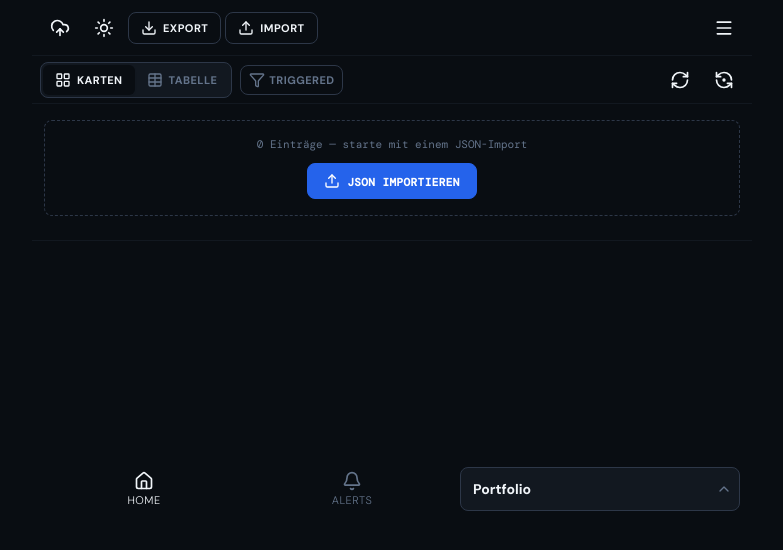
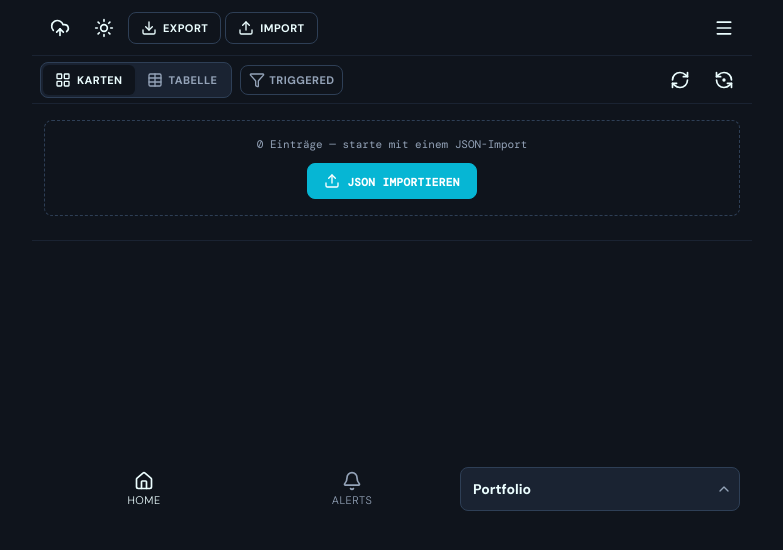
Before and after one commit to streetspirit83/merkliste-app, a website: page index.html in a window 1280 px wide. Both pictures are taken after a click on the button 352 px from the left and 27 px from the top of the page. Shown: the whole page, without its empty margins (248-1031 px from the left). Drawn offline with nearby package versions, Linux system fonts and the light colour scheme; no server answers.

Commit message:
Update styles.css

```diff
--- a/styles.css
+++ b/styles.css
@@ -22,12 +22,12 @@
   --topbar-h: 56px; --subbar-h: 48px; --botbar-h: 64px; --bulkbar-h: 40px; --benchbar-h: 60px;
 }
 [data-theme="dark"] {
-  --bg:      #090d12;
-  --text:    #f1f5f9;
-  --surface: #121820;
-  --border:  #2d3748;
-  --muted:   #64748b;
-  --accent:  #2563eb;
+   --bg:      #0f141c;
+  --text:    #ecfeff;
+  --surface: #1a2332;
+  --border:  #2e3f56;
+  --muted:   #94a3b8;
+  --accent:  #06b6d4;
   --pos:     #3fb950;
   --neg:     #f85149;
 }
```
